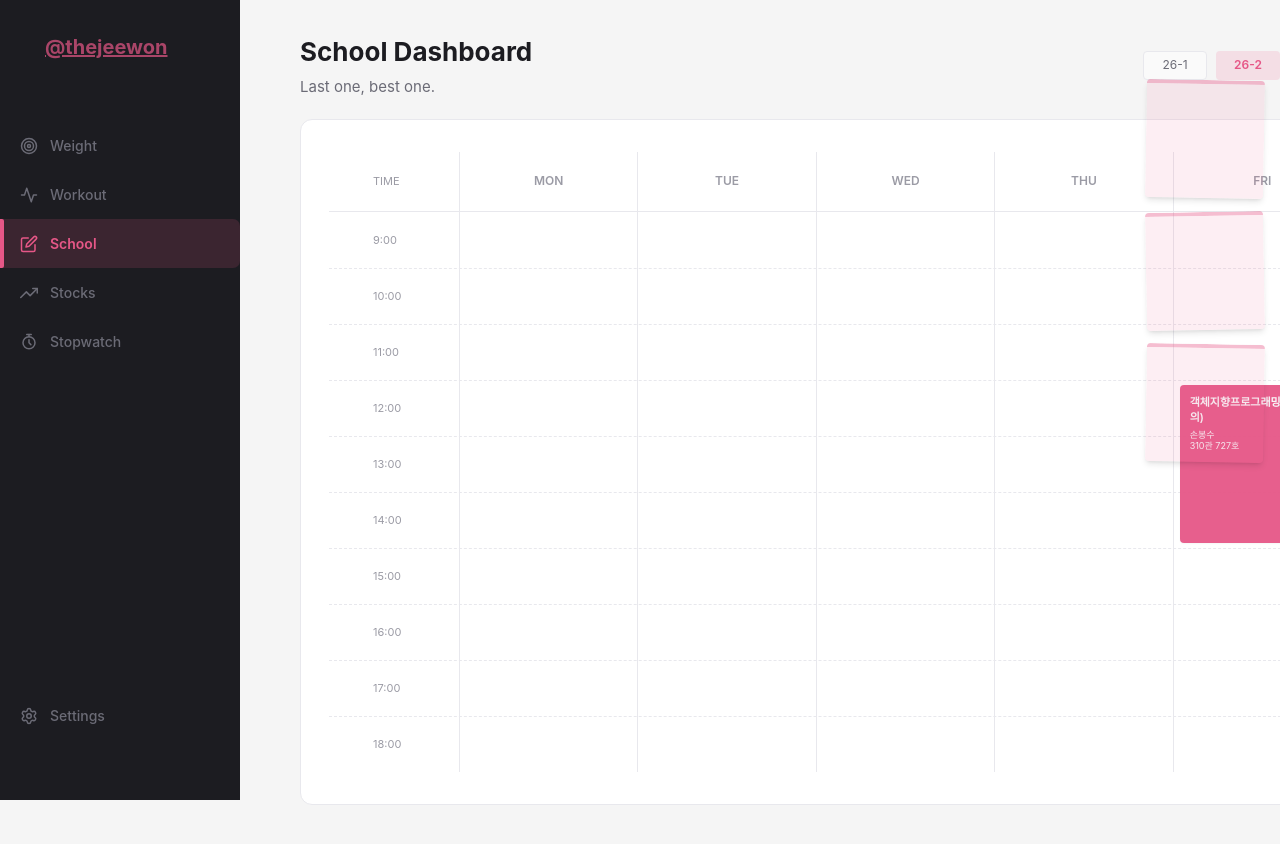
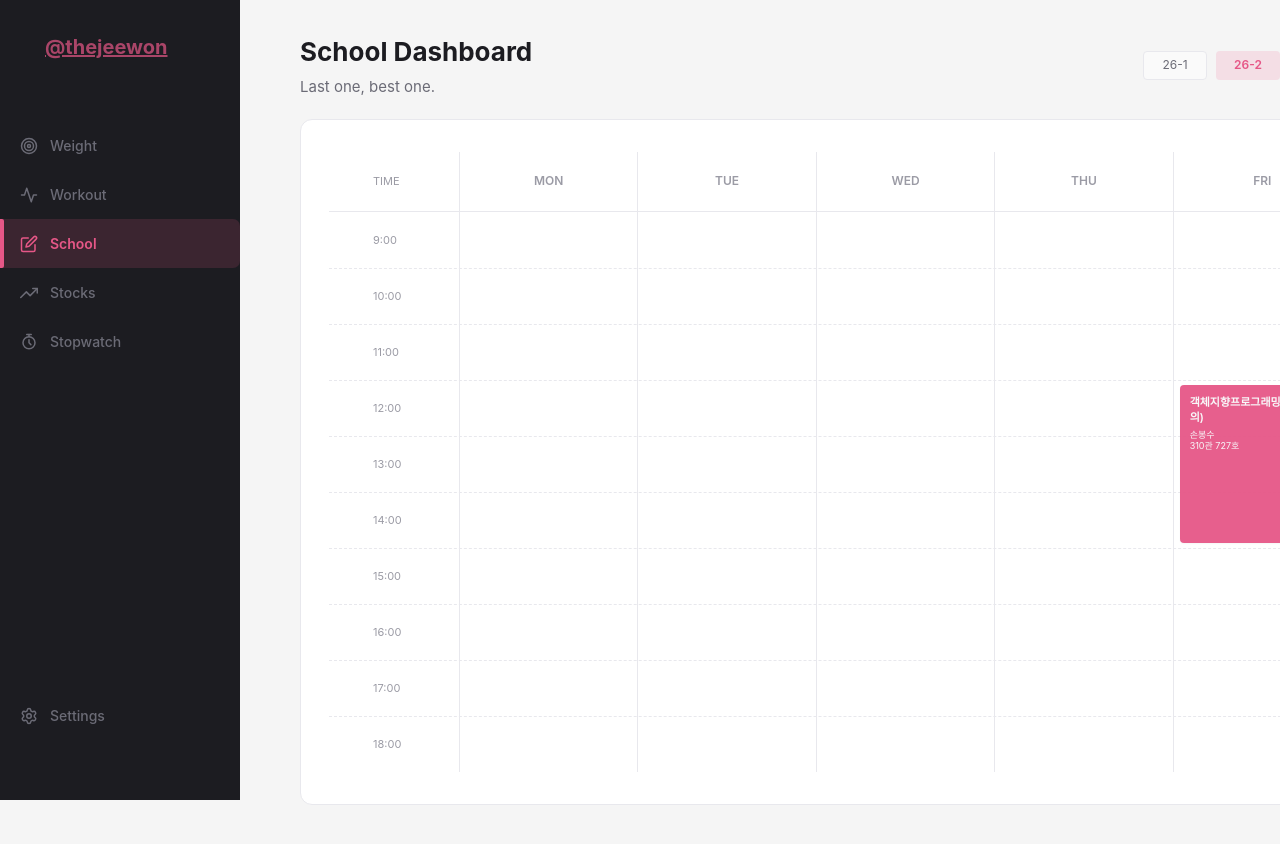
Before and after one commit to hwangjeewon/thejeewon, a Next.js app: page /school in a window 1280 px wide. Shown: the top 844 px of the page. Built offline with nearby package versions, Linux system fonts and the light colour scheme; sample sign-in values are in the browser's storage; a web font is replaced by a local one.

Commit message:
remove: StickyNotesSidebar from school dashboard

```diff
--- a/src/app/(dashboard)/school/page.tsx
+++ b/src/app/(dashboard)/school/page.tsx
@@ -1,8 +1,6 @@
 'use client'
 
 import { useState, useEffect, useMemo, useRef } from 'react'
-import { StickyNotesSidebar } from '@/components/StickyNotesSidebar'
-
 // ─────────────────────────────────────────────────────────────
 // Types
 // ─────────────────────────────────────────────────────────────
@@ -585,7 +583,6 @@ export default function SchoolPage() {
         </div>
       )}
     </div>
-      <StickyNotesSidebar storageKey="sticky_notes_school" />
     </>
   )
 }
```
